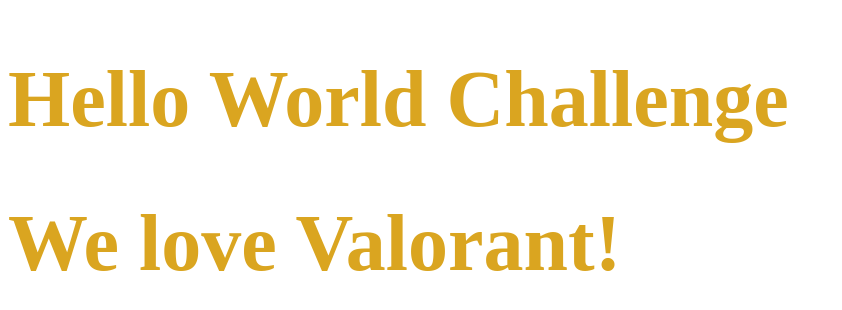
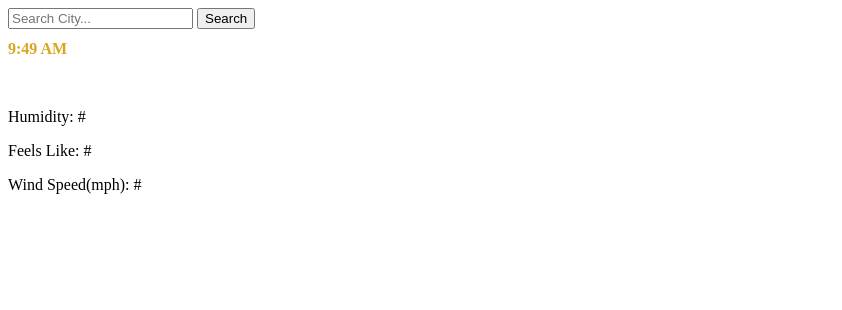
Before and after one commit to JasonGeee/weather-app, a website built with webpack: page src/template.html in a window 1280 px wide. Shown: the whole page, without its empty margins (0-842 px from the left). Built offline with nearby package versions, Linux system fonts and the light colour scheme; no server answers.

Commit message:
added search bar feature

```diff
--- /dev/null
+++ b/src/api.js
@@ -0,0 +1,3 @@
+const api = () => {
+    const API_KEY = bc71a4a9ff59b7a45207d5b8012b790;
+}
--- a/src/index.js
+++ b/src/index.js
@@ -1,40 +1,95 @@
 import './styles/main.scss';
 
-const temp = document.querySelector('.temperature');
+// DOM elements
+const time = document.querySelector('.time');
+const skyInfo = document.querySelector('.sky');
+const skyImg = document.querySelector('.sky-icon');
 
-console.log("Hello World");
+const city = document.querySelector('.city-name');
+const date = document.querySelector('.date');
+const temperature = document.querySelector('.temperature');
+
+const humidity = document.querySelector('.humi');
+const feelsLike = document.querySelector('.feel');
+const wind = document.querySelector('.wind');
+
+const searchBtn = document.getElementById('search-city');
+const searchText = document.getElementById('city');
+const form = document.querySelector('search-bar');
 
 
+searchBtn.addEventListener('click', handleSearchBtn);
+searchText.addEventListener('submit', handleSearchBtn);
+
+
+// Search Button for Location
+function handleSearchBtn(e) {
+    e.preventDefault();
+    userLocation();
+}
+
 // API Weather Function
-async function weatherAPI() {
+async function weatherAPI(location) {
     try {
-        const response = await fetch('https://api.openweathermap.org/data/2.5/weather?q=long beach, us&appid=bc71a4a9ff59b7a45207d5b8012b790d&units=imperial', {mode: 'cors'});
+        const url = `http://api.weatherapi.com/v1/forecast.json?key=ec40df2a2eb44808bf6211459221508&q=${location}&days=5&aqi=no&alerts=no`;
+        const response = await fetch(url, {mode: 'cors'});
         const weatherData = await response.json();
-        // let data = weatherData['main']['temp'];
-        let data = weatherData.main.temp;
-        temp.innerHTML = data;
+        // const currentData = getWeatherData(weatherData);
+        // const display = displayData(currentData);
+        displayData(weatherData);
         console.log(weatherData);
+        // reset();
     }
     catch (error) {
         console.error(error);
     }
 }
 
-weatherAPI();
+// Updates for live time
+setInterval(() => {
+    const dates = new Date();
+    const month = dates.getMonth();
+    const day = dates.getDate();
+    const minute = dates.getMinutes();
+    const hour = dates.getHours();
+    const hour12Format = hour >= 13 ? hour - 12 : hour;
+    const am_pm = hour >= 12 ? "PM" : "AM";
 
-function getWeatherData() {
-    /*
-        Data we need from weather API: -> (example)
-        data.name -> "Long Beach"
+    time.textContent = `${hour12Format}:${minute} ${am_pm}`;
+}, 1000)
 
-        data.main.feels_like -> 83.32
-        data.main.humidity -> 64
-        data.main.temp -> 80.76
 
-        data.main.temp_max -> 101.77
-        data.main.temp_min -> 71.92
 
-        data.weather.0.description -> "clear sky"
+// DOM manipulation
+function displayData(data) {
+    let date_time = new Date();
+    // time.textContent = date_time.toLocaleTimeString();
+    skyInfo.textContent = data.current.condition.text;
+    skyImg.src = data.current.condition.icon;
 
-    */
+    city.textContent = data.location.name + ", " + data.location.region;
+    // date.textContent = date_time.toDateString();
+    temperature.textContent = data.current.temp_f;
+
+    humidity.textContent = data.current.humidity;
+    feelsLike.textContent = data.current.feelslike_f;
+    wind.textContent = data.current.wind_mph;
+
 }
+
+function reset() {
+    form.reset();
+}
+
+// Get User Input for Location
+function userLocation() {
+    const input = document.getElementById('city');
+    const userLoc = input.value;
+    console.log(userLoc);
+
+    // Sets interval of 30sec to get correct data.
+    // setInterval(weatherAPI(userLoc), 30000);
+    weatherAPI(userLoc);
+}
+
+weatherAPI('new york');
--- a/src/styles/main.scss
+++ b/src/styles/main.scss
@@ -2,6 +2,6 @@
 $font-color: lch(53 105 40);
 
 h1 {
-    font-size: 5rem;
+    font-size: 1rem;
     color: goldenrod;
 }
--- a/src/template.html
+++ b/src/template.html
@@ -7,10 +7,28 @@
     <title><%= htmlWebpackPlugin.options.title %></title>
 </head>
 <body>
-    <div class="container">
-        <h1>Hello World Challenge</h1>
-        <h1>We love Valorant!</h1>
+    <form class="search-bar">
+        <input type="text" name="city" id="city" placeholder="Search City...">
+        <button type="submit" id="search-city">Search</button>
+    </form>
+    <div class="main-card">
+        <div class="main-top">
+            <div class="top">
+                <h1 class="time"></h1>
+                <h1 class="city-name"></h1>
+                <h1 class="date"></h1>
+                <h1 class="temperature"></h1>
+            </div>
+            <div class="sky-description">
+                <p class="sky"></p>
+                <img src="" alt="" class="sky-icon">
+            </div>
+        </div>
+        <div class="main-bottom">
+            <p class="humidity">Humidity: <span class="humi">#</span></p>
+            <p class="feels-like">Feels Like: <span class="feel">#</span></p>
+            <p class="wind-speed">Wind Speed(mph): <span class="wind">#</span></p>
+        </div>
     </div>
-    <h1 class="temperature"></h1>
 </body>
 </html>
```
Also changed, not shown: dist/index.html, dist/main.0aeedcf5021e0f134dd5.bundle.js.
